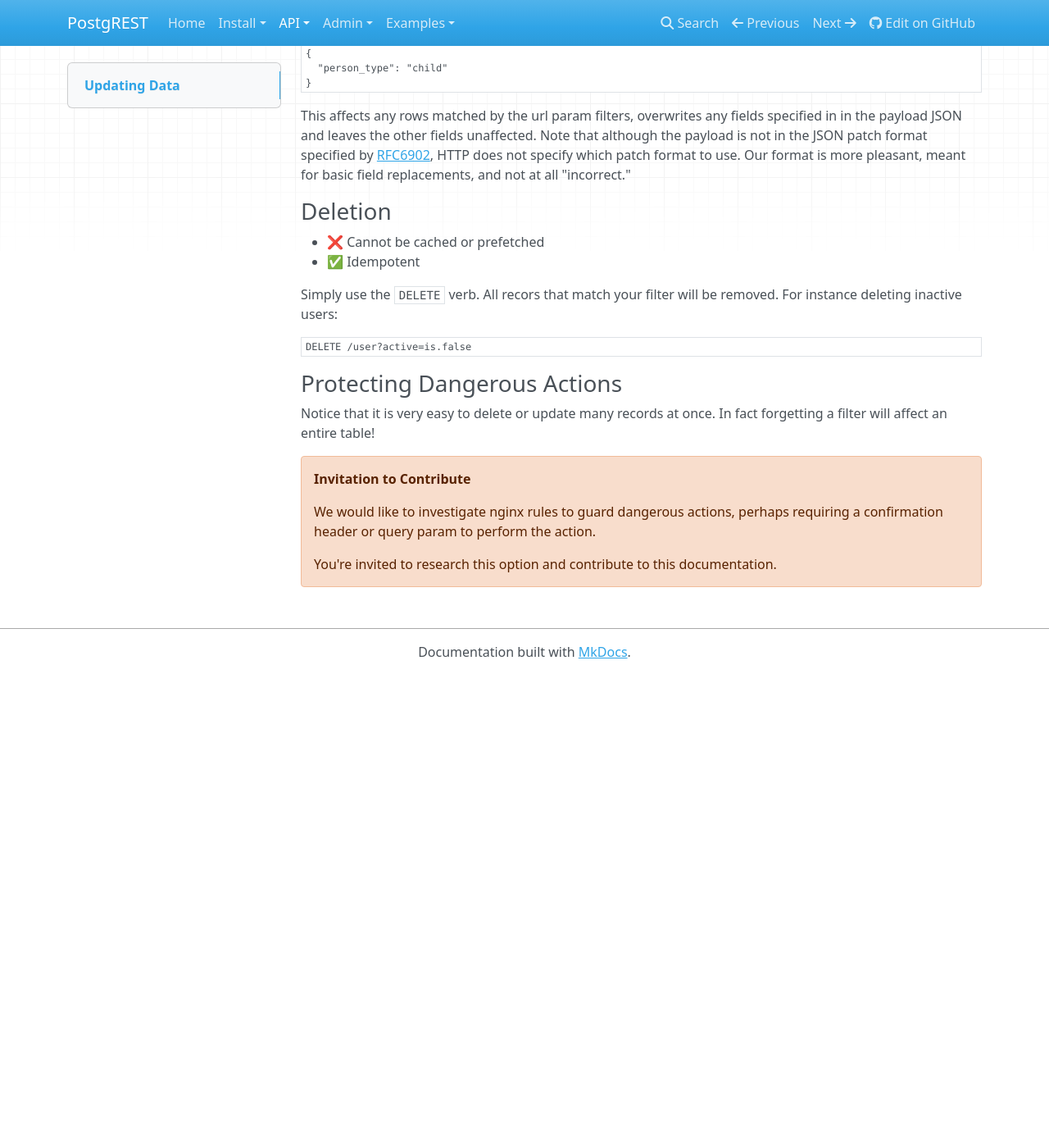
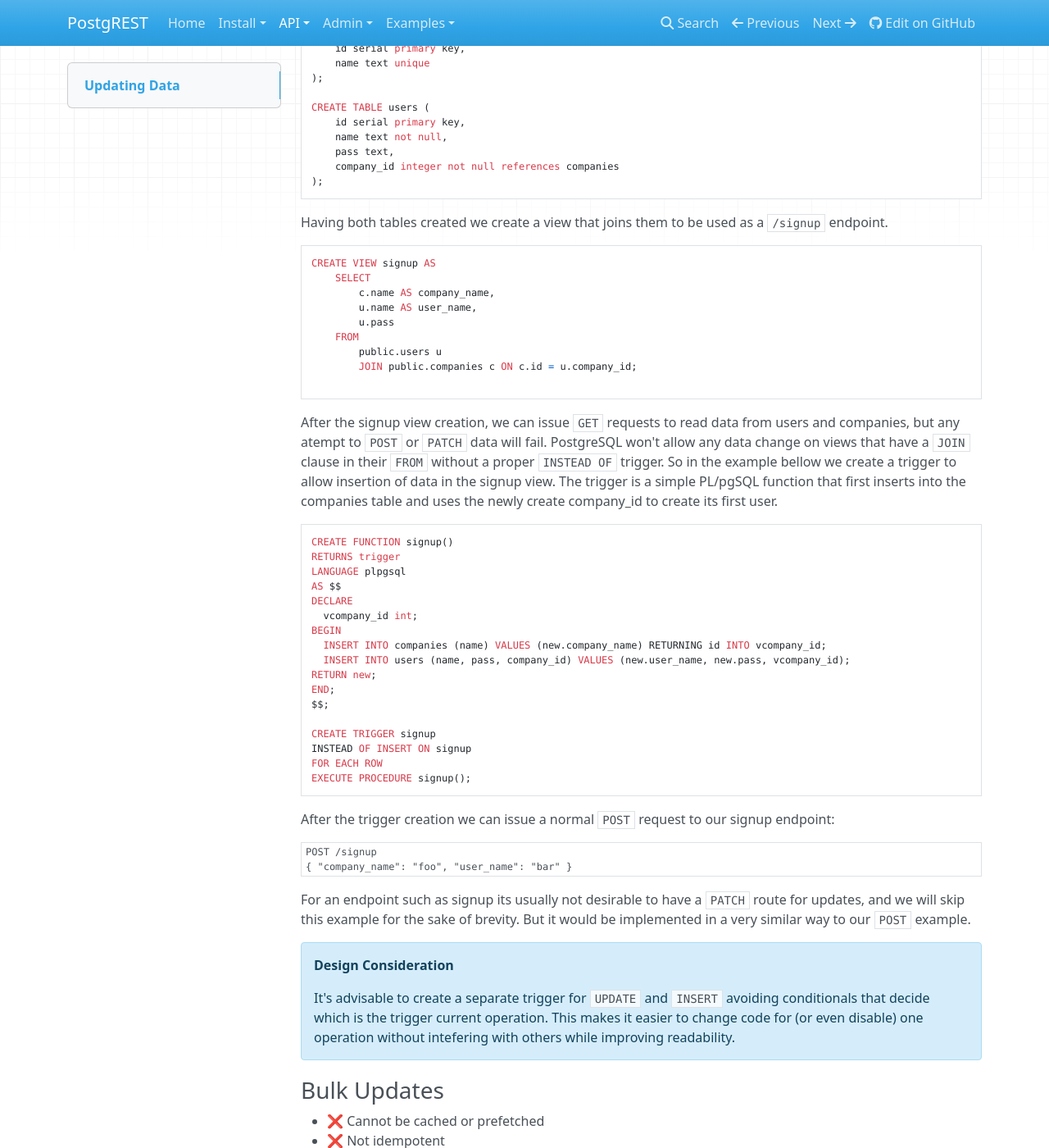
Before and after one commit to PostgREST/postgrest, an MkDocs documentation site: the page built from docs/api/writing.md, in a window 1280 px wide and 1400 px high, scrolled down 1410 px. Shown: the whole window at 82% size. Built offline with MkDocs 1.6.1, drawn with Linux system fonts in a browser that asks for light colours; nearby versions of some CDN libraries; old or Windows-style settings are respelled for this version of MkDocs; before the commit the page ends 2233 px from its top, so only the background shows below that; some of the changed text lies outside the part shown.

Commit message:
Adds section about multiple insertion/update to api/writing docs [#405]

````diff
--- a/docs/api/writing.md
+++ b/docs/api/writing.md
@@ -71,6 +71,93 @@ returns something like
 [ { "id": 1 }, { "id": 2 } ]
 ```
 
+### Multiple Tables Insertion or Update
+
+The cleanest way to insert or update data into multiple tables using only one POST/PATCH request
+is to create a view that will join all target tables and present a single endpoint.
+In our example let's assume one users table and one companies table.
+In this case, we want a signup endpoint to create the first user within a company.
+And for this endpoint we want to insert with one request both user and company.
+
+```SQL
+CREATE TABLE companies (
+    id serial primary key,
+    name text unique
+);
+
+CREATE TABLE users (
+    id serial primary key,
+    name text not null,
+    pass text,
+    company_id integer not null references companies
+);
+```
+
+Having both tables created we create a view that joins them to be used
+as a ```/signup``` endpoint.
+
+```SQL
+CREATE VIEW signup AS
+    SELECT
+        c.name AS company_name,
+        u.name AS user_name,
+        u.pass
+    FROM
+        public.users u
+        JOIN public.companies c ON c.id = u.company_id;
+
+```
+
+After the signup view creation, we can issue ```GET``` requests to read data
+from users and companies, but any atempt to ```POST``` or ```PATCH``` data will fail.
+PostgreSQL won't allow any data change on views that have a ```JOIN```
+clause in their ```FROM``` without a proper ```INSTEAD OF``` trigger.
+So in the example bellow we create a trigger to allow insertion of data in the signup view.
+The trigger is a simple PL/pgSQL function that first inserts into the companies table and
+uses the newly create company_id to create its first user.
+
+
+```SQL
+CREATE FUNCTION signup()
+RETURNS trigger
+LANGUAGE plpgsql
+AS $$
+DECLARE
+  vcompany_id int;
+BEGIN
+  INSERT INTO companies (name) VALUES (new.company_name) RETURNING id INTO vcompany_id;
+  INSERT INTO users (name, pass, company_id) VALUES (new.user_name, new.pass, vcompany_id);
+RETURN new;
+END;
+$$;
+
+CREATE TRIGGER signup
+INSTEAD OF INSERT ON signup
+FOR EACH ROW
+EXECUTE PROCEDURE signup();
+```
+
+After the trigger creation we can issue a normal ```POST``` request to our signup endpoint:
+
+```HTTP
+POST /signup
+{ "company_name": "foo", "user_name": "bar" }
+```
+
+For an endpoint such as signup its usually not desirable to have a ```PATCH``` route for updates,
+and we will skip this example for the sake of brevity. But it would be implemented in a very
+similar way to our ```POST``` example.
+
+<div class="admonition note">
+    <p class="admonition-title">Design Consideration</p>
+
+    <p>It's advisable to create a separate trigger for <code>UPDATE</code> and <code>INSERT</code>
+    avoiding conditionals that decide which is the trigger current operation.
+    This makes it easier to change code for (or even disable) one operation without intefering with others while
+    improving readability.
+    </p>
+</div>
+
 ### Bulk Updates
 
 * ❌ Cannot be cached or prefetched
````
